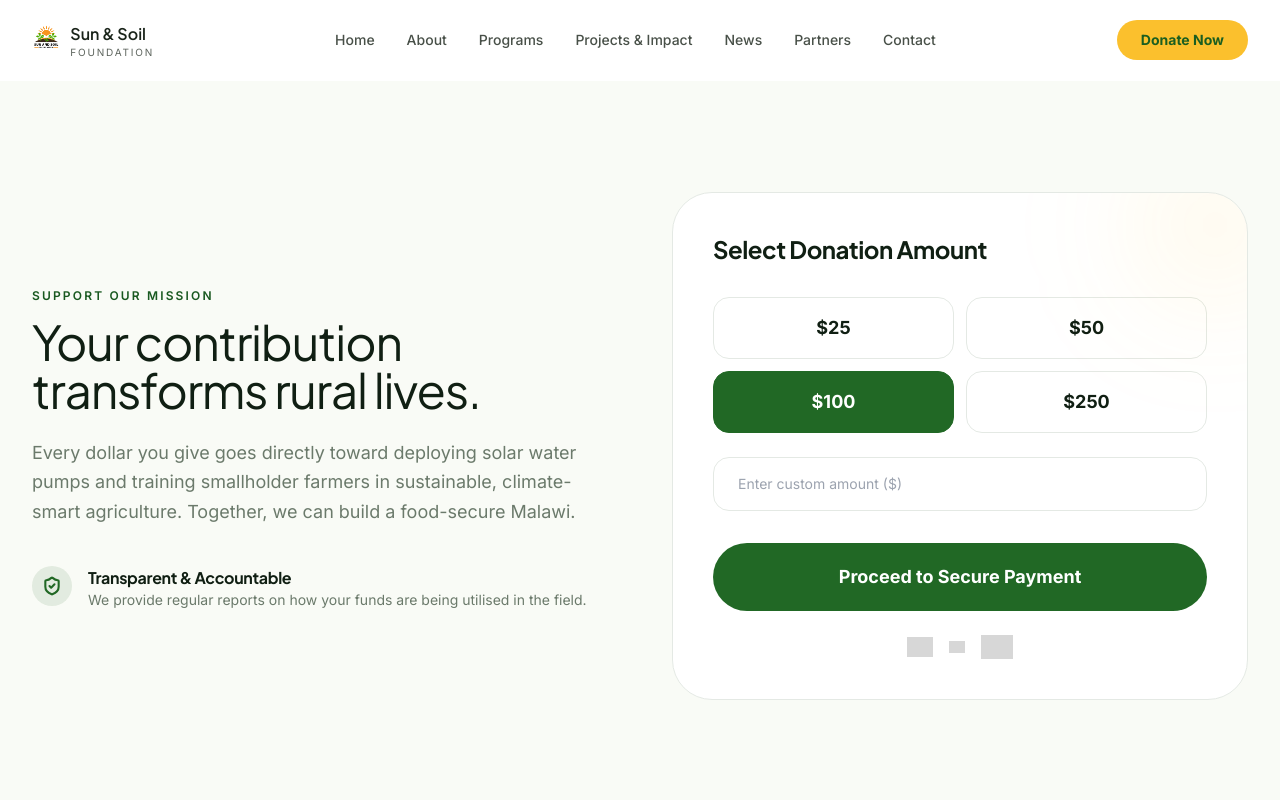
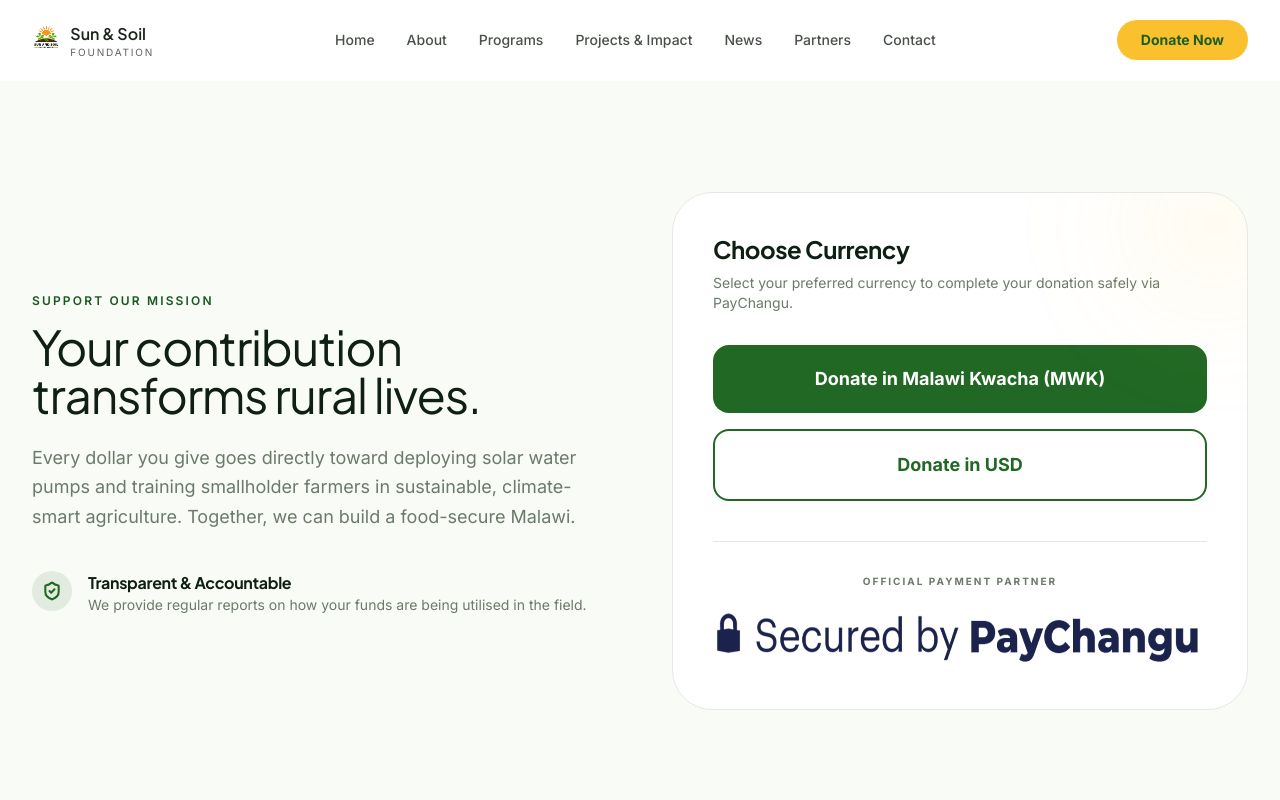
Before and after one commit to bsc-com-22/sunand, a plain HTML site: page donate.html in a window 1280 px wide. Shown: the top 800 px of the page. Drawn offline with nearby package versions, Linux system fonts and the light colour scheme; grey boxes are pictures that could not be loaded.

Commit message:
SEO Update

```diff
--- a/css/style.css
+++ b/css/style.css
@@ -221,7 +221,7 @@
   object-fit: contain;
 }
 
-/* Mobile Menu — viewport lock (fixes scroll-blocked-behind issue) */
+/* Mobile Menu - viewport lock (fixes scroll-blocked-behind issue) */
 html.menu-open,
 html.menu-open body {
   overflow: hidden;
--- a/donate.html
+++ b/donate.html
@@ -4,9 +4,9 @@
 <head>
     <meta charset="UTF-8">
     <meta name="viewport" content="width=device-width, initial-scale=1.0">
-    <title>Support Our Mission — Sun & Soil Foundation</title>
+    <title>Support Our Mission - Sun & Soil Foundation</title>
     <meta name="description"
-        content="Support Sun & Soil Foundation. Your donation helps us provide solar-powered irrigation and climate-smart training to rural farmers in Malawi.">
+        content="Support Sun & Soil Foundation. Your donation provides solar-powered irrigation and climate-smart training to rural farmers, empowering communities across Malawi.">
     <!-- Fonts -->
     <link rel="preconnect" href="https://fonts.googleapis.com">
     <link rel="preconnect" href="https://fonts.gstatic.com" crossorigin>
@@ -167,35 +167,25 @@
                         <!-- Abstract Background -->
                         <div class="absolute -top-12 -right-12 h-40 w-40 bg-sun/10 rounded-full blur-3xl"></div>
 
-                        <h2 class="text-2xl font-display font-bold">Select Donation Amount</h2>
-                        <div class="mt-8 grid grid-cols-2 gap-3">
-                            <button
-                                class="donation-btn py-4 rounded-2xl border border-border text-lg font-bold hover:border-brand hover:text-brand transition-all">$25</button>
-                            <button
-                                class="donation-btn py-4 rounded-2xl border border-border text-lg font-bold hover:border-brand hover:text-brand transition-all">$50</button>
-                            <button
-                                class="donation-btn py-4 rounded-2xl border border-border text-lg font-bold hover:border-brand hover:text-brand transition-all bg-brand text-white border-brand">$100</button>
-                            <button
-                                class="donation-btn py-4 rounded-2xl border border-border text-lg font-bold hover:border-brand hover:text-brand transition-all">$250</button>
+                        <h2 class="text-2xl font-display font-bold">Choose Currency</h2>
+                        <p class="mt-2 text-sm text-muted-foreground">Select your preferred currency to complete your
+                            donation safely via PayChangu.</p>
+
+                        <div class="mt-8 flex flex-col gap-4">
+                            <a href="#"
+                                class="w-full rounded-2xl bg-brand text-white py-5 text-center text-lg font-bold hover:bg-brand-dark transition-all shadow-soft hover:lift active:scale-[0.98]">
+                                Donate in Malawi Kwacha (MWK)
+                            </a>
+                            <a href="#"
+                                class="w-full rounded-2xl border-2 border-brand text-brand py-5 text-center text-lg font-bold hover:bg-brand/5 transition-all shadow-soft hover:lift active:scale-[0.98]">
+                                Donate in USD
+                            </a>
                         </div>
 
-                        <div class="mt-6">
-                            <input type="number" placeholder="Enter custom amount ($)"
-                                class="w-full rounded-2xl border border-border px-6 py-4 text-sm focus:ring-2 focus:ring-brand outline-none transition-all">
-                        </div>
-
-                        <button
-                            class="mt-8 w-full rounded-full bg-brand text-white py-5 text-lg font-bold hover:bg-brand-dark transition-all shadow-soft active:scale-[0.98]">
-                            Proceed to Secure Payment
-                        </button>
-
-                        <div class="mt-6 flex items-center justify-center gap-4">
-                            <img src="https://upload.wikimedia.org/wikipedia/commons/b/b5/PayPal.svg"
-                                class="h-5 opacity-40 grayscale hover:grayscale-0 transition" alt="PayPal">
-                            <img src="https://upload.wikimedia.org/wikipedia/commons/5/5e/Visa_Inc._logo.svg"
-                                class="h-3 opacity-40 grayscale hover:grayscale-0 transition" alt="Visa">
-                            <img src="https://upload.wikimedia.org/wikipedia/commons/2/2a/Mastercard-logo.svg"
-                                class="h-6 opacity-40 grayscale hover:grayscale-0 transition" alt="Mastercard">
+                        <div class="mt-10 pt-8 border-t border-border flex flex-col items-center gap-4">
+                            <p class="text-[10px] font-bold uppercase tracking-[0.2em] text-muted-foreground">Official
+                                Payment Partner</p>
+                            <img src="assets/securitytag.png" alt="Powered by PayChangu" class="h-16 w-auto">
                         </div>
                     </div>
                 </div>
```
Also changed, not shown: about.html (+3 -3 lines), contact.html (+3 -3 lines), index.html (+2 -2 lines), news.html (+2 -2 lines), partners.html (+3 -3 lines), programs.html (+3 -3 lines), projects.html (+8 -8 lines), README.md, assets/donate-hero.png (added).
